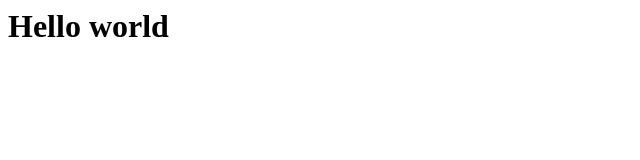
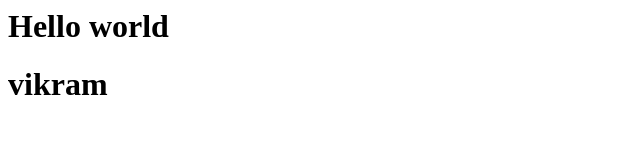
Before and after one commit to vikzzz01101996/firstRepo, a plain HTML site: page index.html in a window 1280 px wide. Shown: the whole page, without its empty margins (0-640 px from the left). Drawn offline with Linux system fonts and the light colour scheme.

```diff
--- a/index.html
+++ b/index.html
@@ -1 +1,2 @@
 <h1>Hello world</h1>
+<h1>vikram</h1>
```
